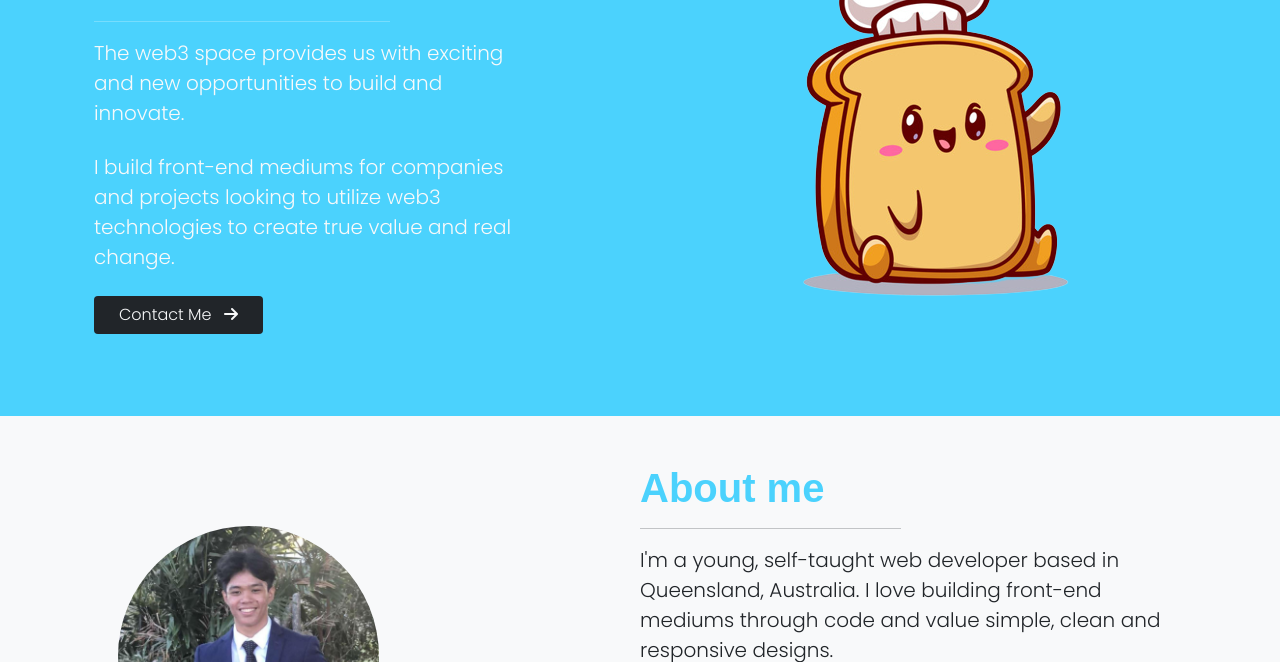
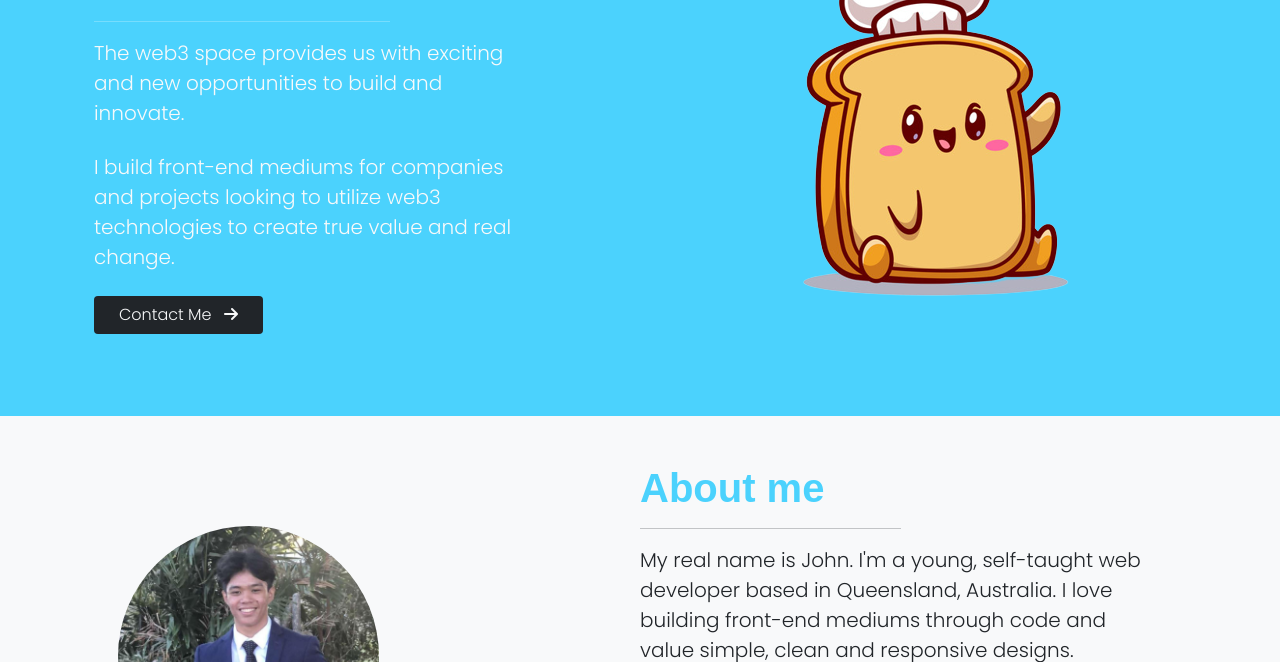
Before and after one commit to Johnnyftb/web3-portfolio, a plain HTML site: page index.html in a window 1280 px wide. Shown: the part 290-952 px from the top of the page. Drawn offline with nearby package versions, Linux system fonts and the light colour scheme; a web font is replaced by a local one.

Commit message:
updated files

```diff
--- a/index.html
+++ b/index.html
@@ -65,7 +65,7 @@
             <div class="desc text-center text-lg-start">
                 <h3 class="fs-1 fw-bold text-blue text-baloo">About me</h3>
                 <hr class="w-50 mx-lg-0 mx-auto">
-                <p class="lead mx-auto mx-lg-0">I'm a young, self-taught web developer based in Queensland, Australia. I love building front-end mediums through code and value simple, clean and responsive designs.</p>
+                <p class="lead mx-auto mx-lg-0">My real name is John. I'm a young, self-taught web developer based in Queensland, Australia. I love building front-end mediums through code and value simple, clean and responsive designs.</p>
                 <p class="lead mt-5 mx-auto mx-lg-0">I'm also a striving entrepreneur who's heavily involved in the web3 space. Utilizing its innovations, I aim to build and collaborate with others in the space to create true value and real change.</p>
             </div>
 
```
